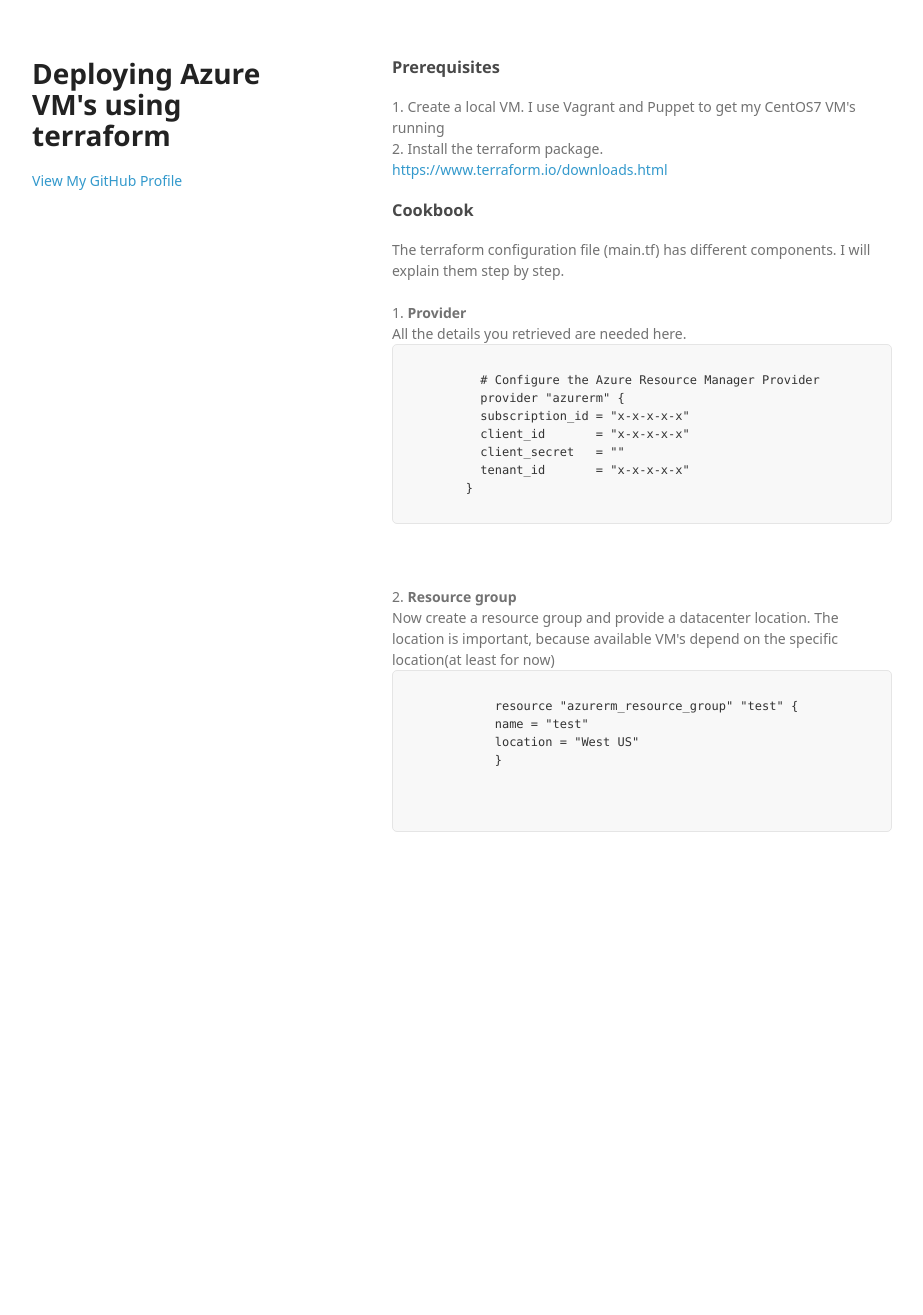
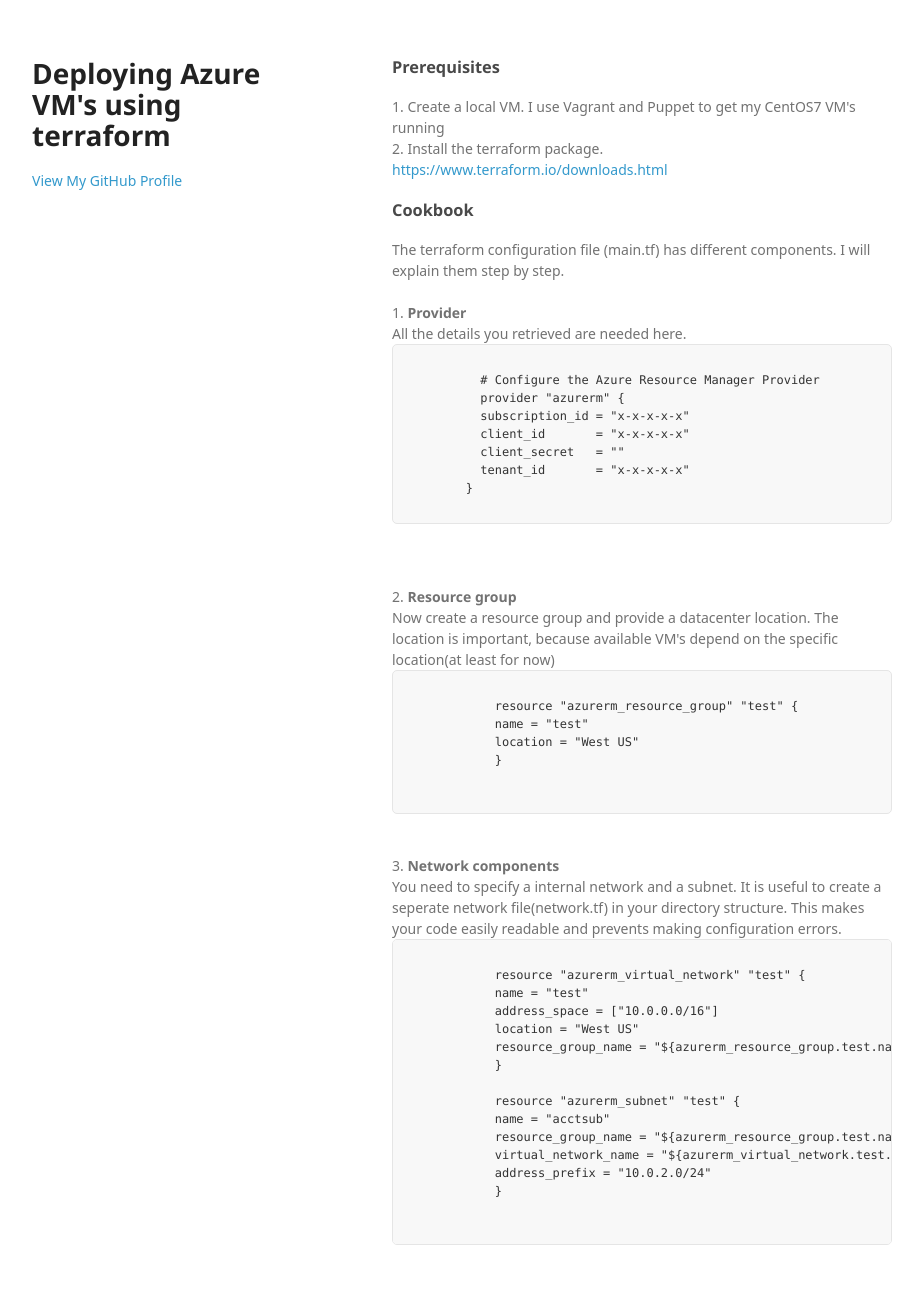
Before and after one commit to arjenwilly/arjenwilly.github.io, a Jekyll site: the page terraform2.html, which Jekyll copies as it is, in a window 1280 px wide. Shown: the whole page, without its empty margins (178-1101 px from the left). Built offline with Jekyll 4.4.1, drawn with Linux system fonts in a browser that asks for light colours; some web fonts are replaced; before the commit the page ends 902 px from its top, so only the background shows below that.

Commit message:
Update terraform2.html

```diff
--- a/terraform2.html
+++ b/terraform2.html
@@ -53,9 +53,28 @@
             name = "test"
             location = "West US"
             }
+          </code>
+        </pre><br>
+        3. <b>Network components</b><br>
+        You need to specify a internal network and a subnet. It is useful to create a seperate network file(network.tf) in your directory structure. This makes your code easily readable and prevents making configuration errors.<br>
+        <pre>
+          <code>
+            resource "azurerm_virtual_network" "test" {
+            name = "test"
+            address_space = ["10.0.0.0/16"]
+            location = "West US"
+            resource_group_name = "${azurerm_resource_group.test.name}"
+            }
 
+            resource "azurerm_subnet" "test" {
+            name = "acctsub"
+            resource_group_name = "${azurerm_resource_group.test.name}"
+            virtual_network_name = "${azurerm_virtual_network.test.name}"
+            address_prefix = "10.0.2.0/24"
+            }
           </code>
         </pre>
+
 
 
       </section>
```
